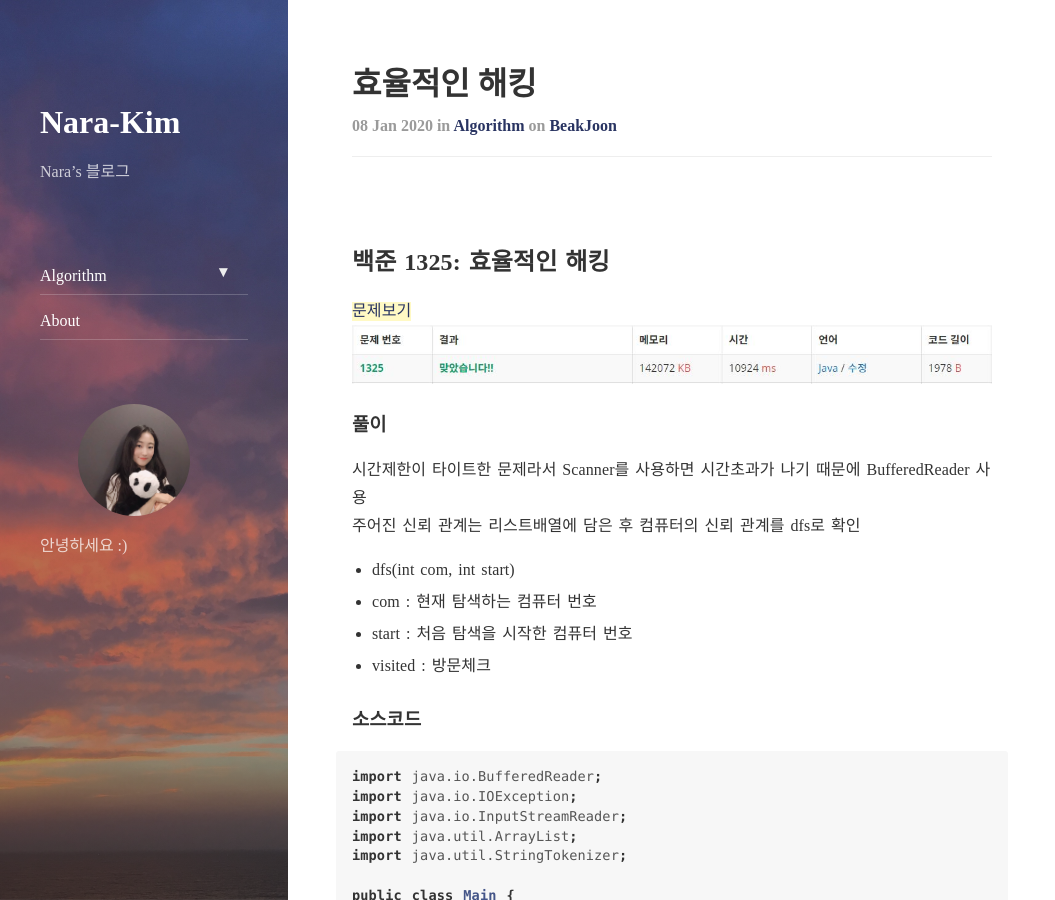
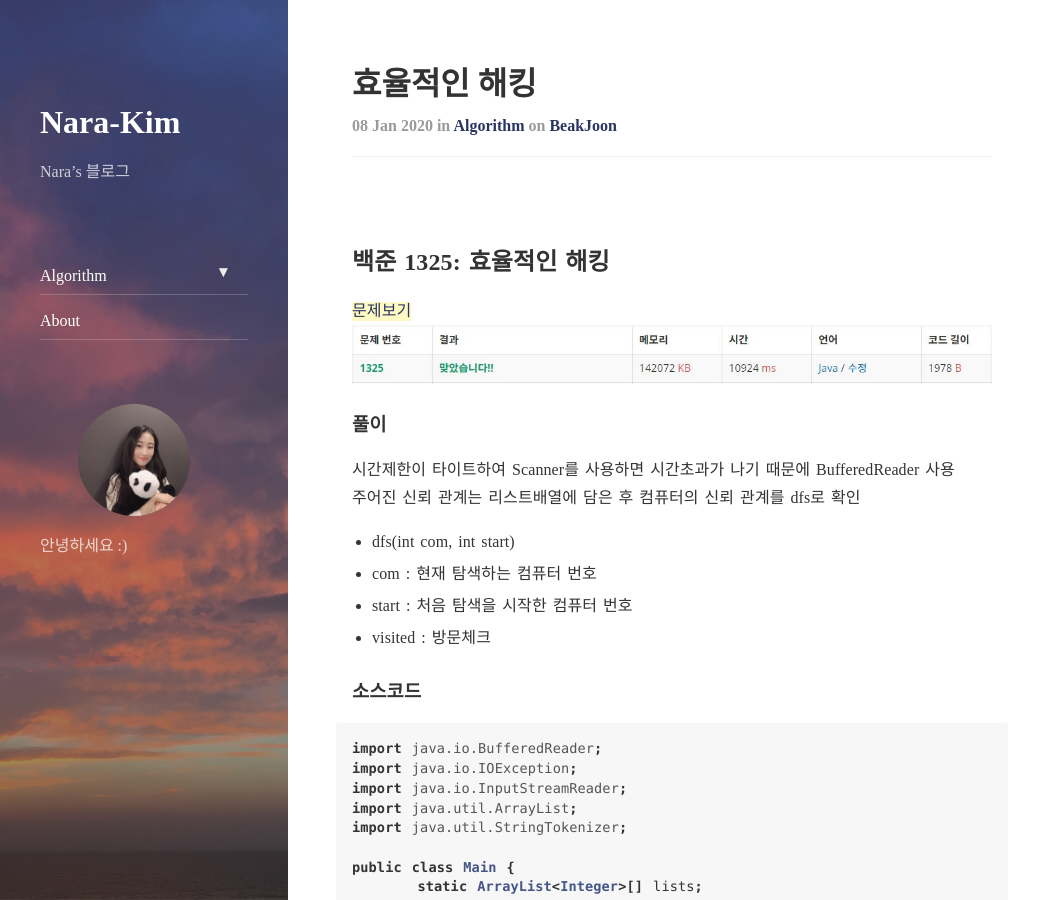
Before and after one commit to nara-kim/nara-kim.github.io, a Jekyll site: the page built from _posts/2020-01-08-algo-1325-효율적인해킹.md, in a window 1280 px wide and 900 px high. Shown: the whole window, without its empty margins (0-1055 px from the left). Built offline with Jekyll 4.4.1, drawn with Linux system fonts in a browser that asks for light colours; nearby versions of some CDN libraries; comment, search, counter and statistics services are not loaded.

Commit message:
Update 2020-01-08-algo-1325-효율적인해킹.md

```diff
--- a/_posts/2020-01-08-algo-1325-효율적인해킹.md
+++ b/_posts/2020-01-08-algo-1325-효율적인해킹.md
@@ -11,7 +11,7 @@ tags: BOJ
 ![Alt text](/assets/img/baekjoon/1325.JPG)
 
 ### 풀이
-시간제한이 타이트한 문제라서 Scanner를 사용하면 시간초과가 나기 때문에 BufferedReader 사용
+시간제한이 타이트하여 Scanner를 사용하면 시간초과가 나기 때문에 BufferedReader 사용
 주어진 신뢰 관계는 리스트배열에 담은 후 컴퓨터의 신뢰 관계를 dfs로 확인
 - dfs(int com, int start)
 - com : 현재 탐색하는 컴퓨터 번호
```
